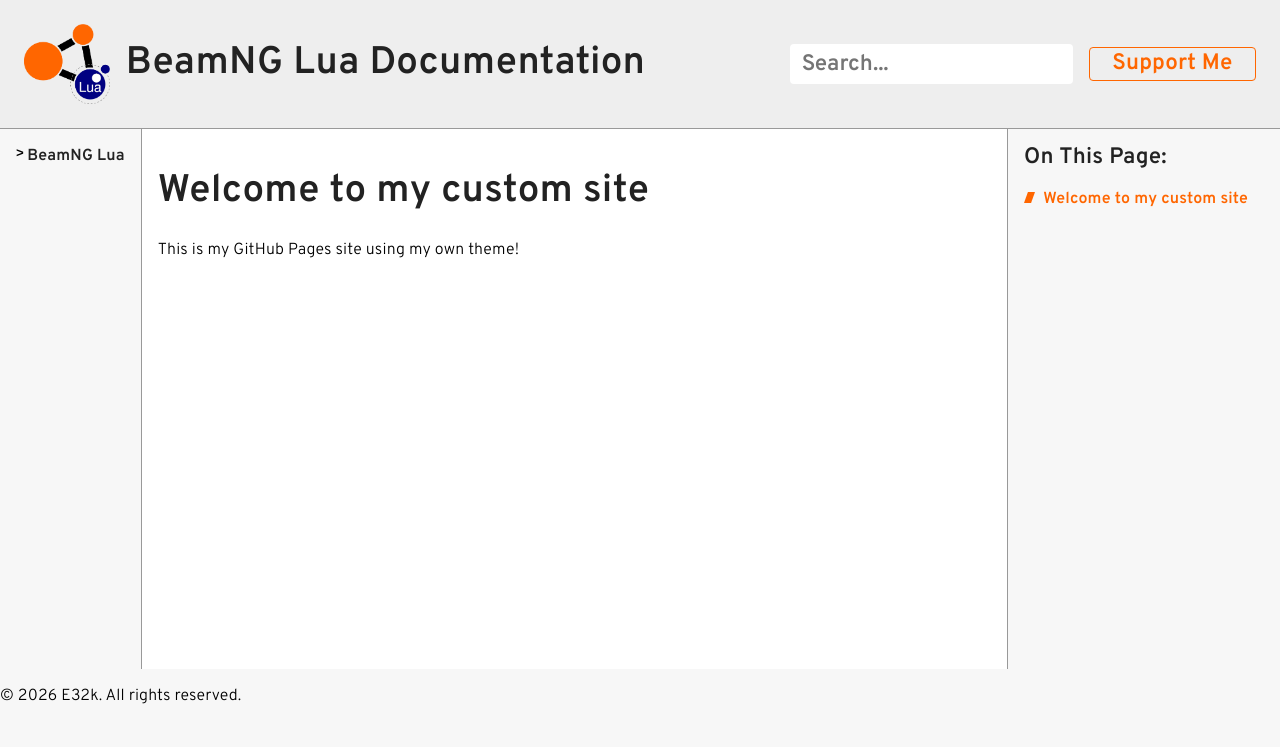
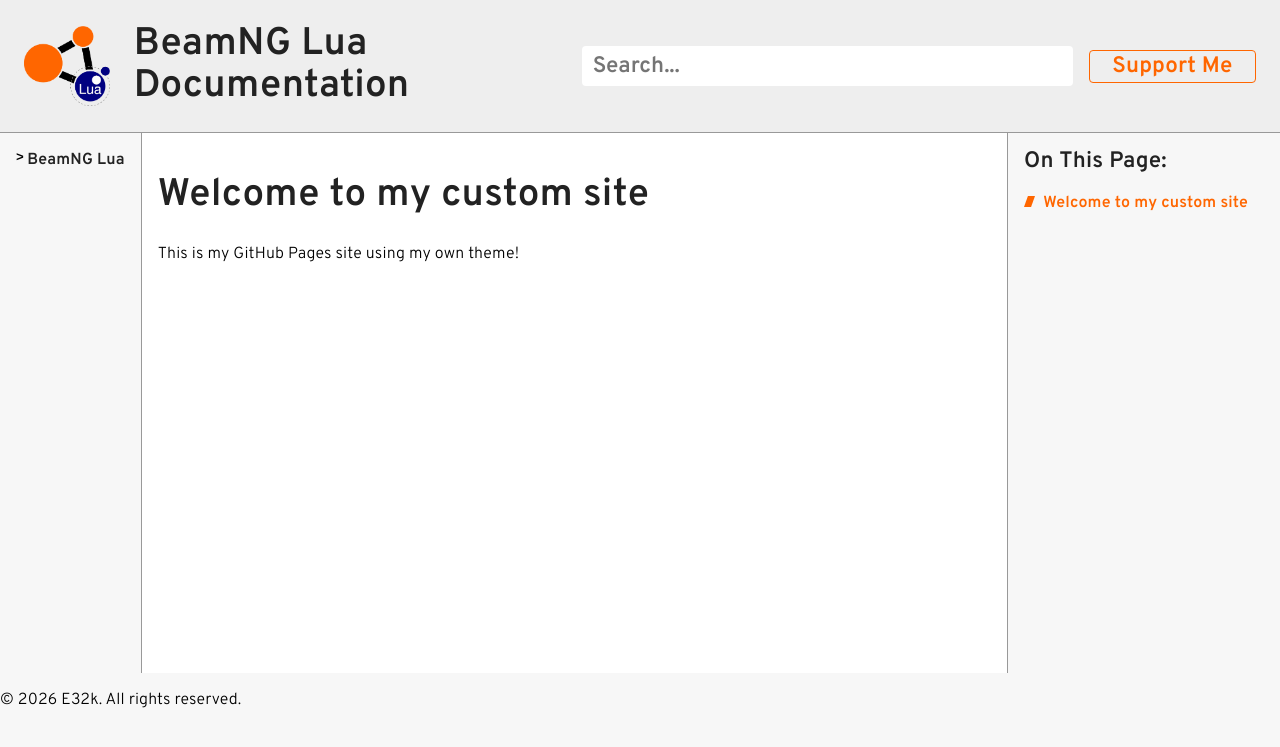
Before and after one commit to E32k/e32k.github.io, a Jekyll site: the page built from index.md, in a window 1280 px wide. Shown: the top 747 px of the page. Built offline with Jekyll 4.4.1, drawn with Linux system fonts in a browser that asks for light colours.

Commit message:
top bar style

```diff
--- a/_layouts/default.html
+++ b/_layouts/default.html
@@ -18,7 +18,7 @@
     <div>
       <img src="/images/BeamLua.png" alt="BeamNG logo">
       <h1>BeamNG Lua Documentation</h1>
-    </div><div>
+    </div><div class="search-section">
       <input type="text" id="search-input" placeholder="Search...">
       <a href="https://ko-fi.com/e32k_">Support Me</a>
     </div>
--- a/assets/style.css
+++ b/assets/style.css
@@ -36,7 +36,7 @@ header {
   display: flex;
   align-items: center;           /* vertically center all items */
   justify-content: space-between; /* h1 left, others right */
-  padding: 1.5rem;
+  padding: 0;
   background-color: var(--bg-color3);
   border-bottom: 1px solid var(--divider);
   color: var(--text-color);
@@ -50,6 +50,8 @@ header > div {
 }
 
 header img {
+  margin-left:  1.5rem;
+  margin-right: 0.5rem;
   height: 5em;
   width: auto;
 }
@@ -60,10 +62,14 @@ header h1 {
   font-weight: 600;
   display: flex;
   align-items: center;
-  margin: 0;
-  gap: 0.5em; /* for icon spacing if needed */
+  margin: 1.5rem 0;
 }
 
+.search-section {
+  margin-left:  0.5rem;
+  margin-right: 1.5rem;
+  width: 60%;
+}
 /* Search input */
 #search-input {
   padding: 0.25em 0.5em; /* inside padding */
```
